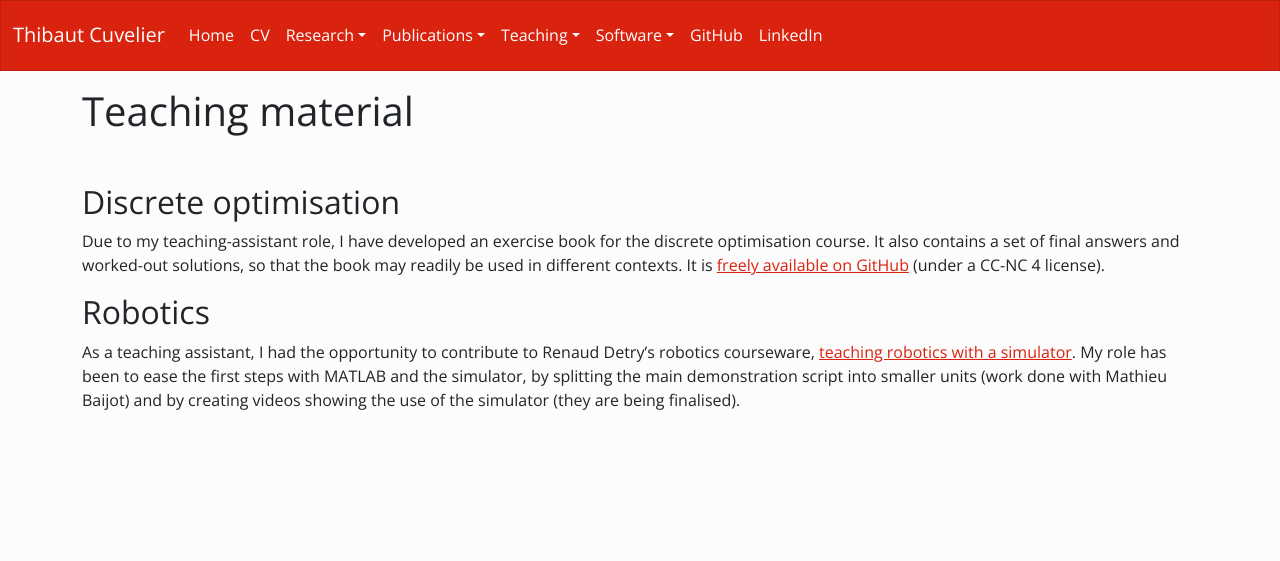
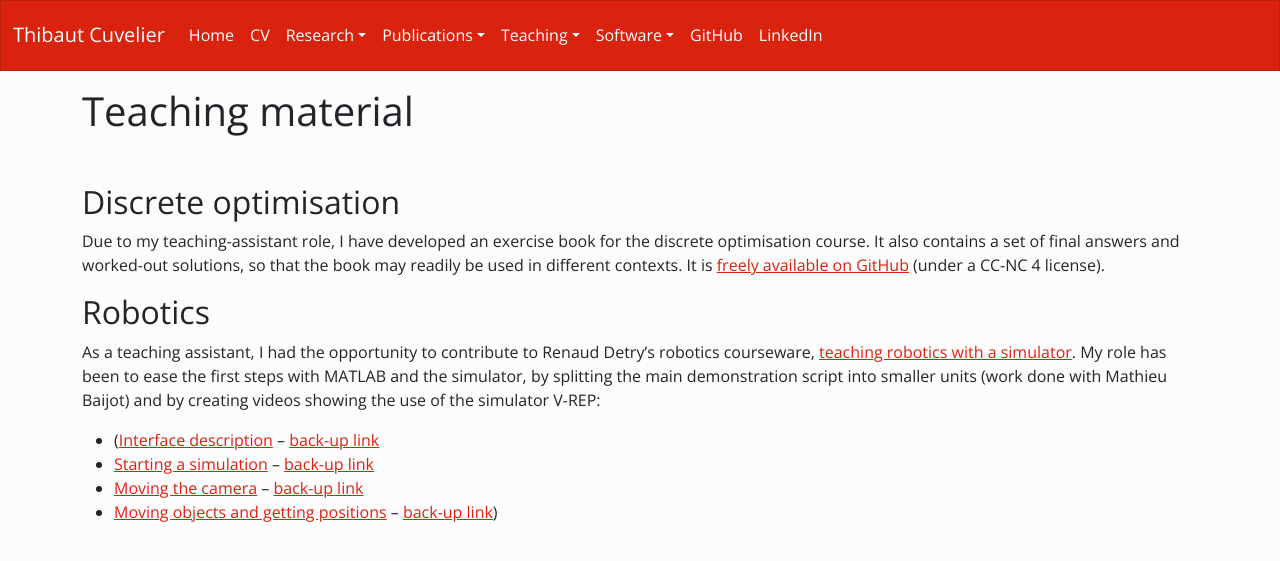
Before and after one commit to dourouc05/dourouc05.github.io, a Jekyll site: the page built from teaching-material.md, in a window 1280 px wide. Shown: the top 561 px of the page. Built offline with Jekyll 4.4.1, drawn with Linux system fonts in a browser that asks for light colours; our own code applies the rules of GitHub Pages for plain Markdown files.

Commit message:
The V-REP videos are out now ^^'.

```diff
--- a/teaching-material.md
+++ b/teaching-material.md
@@ -11,4 +11,9 @@ Due to my teaching-assistant role, I have developed an exercise book for the dis
 
 ## Robotics
 
-As a teaching assistant, I had the opportunity to contribute to Renaud Detry's robotics courseware, [teaching robotics with a simulator](https://github.com/ULgRobotics/trs). My role has been to ease the first steps with MATLAB and the simulator, by splitting the main demonstration script into smaller units (work done with Mathieu Baijot) and by creating videos showing the use of the simulator (they are being finalised).
+As a teaching assistant, I had the opportunity to contribute to Renaud Detry's robotics courseware, [teaching robotics with a simulator](https://github.com/ULgRobotics/trs). My role has been to ease the first steps with MATLAB and the simulator, by splitting the main demonstration script into smaller units (work done with Mathieu Baijot) and by creating videos showing the use of the simulator V-REP:
+
+- ([Interface description](https://www.youtube.com/watch?v=6Oq55YYLwQs) -- [back-up link](/files/info0948-2016/V-REP%20overall.mp4)
+- [Starting a simulation](https://www.youtube.com/watch?v=SgUfqFveJwQ) -- [back-up link](/files/info0948-2016/V-REP%20simulation.mp4)
+- [Moving the camera](https://www.youtube.com/watch?v=FRN_Gj_lSqU) -- [back-up link](http://www.montefiore.ulg.ac.be/~tcuvelier/files/info0948-2016/V-REP%20camera.mp4)
+- [Moving objects and getting positions](https://www.youtube.com/watch?v=O8HNW9cXY6Q) -- [back-up link](http://www.montefiore.ulg.ac.be/~tcuvelier/files/info0948-2016/V-REP%20objects.mp4))
```
